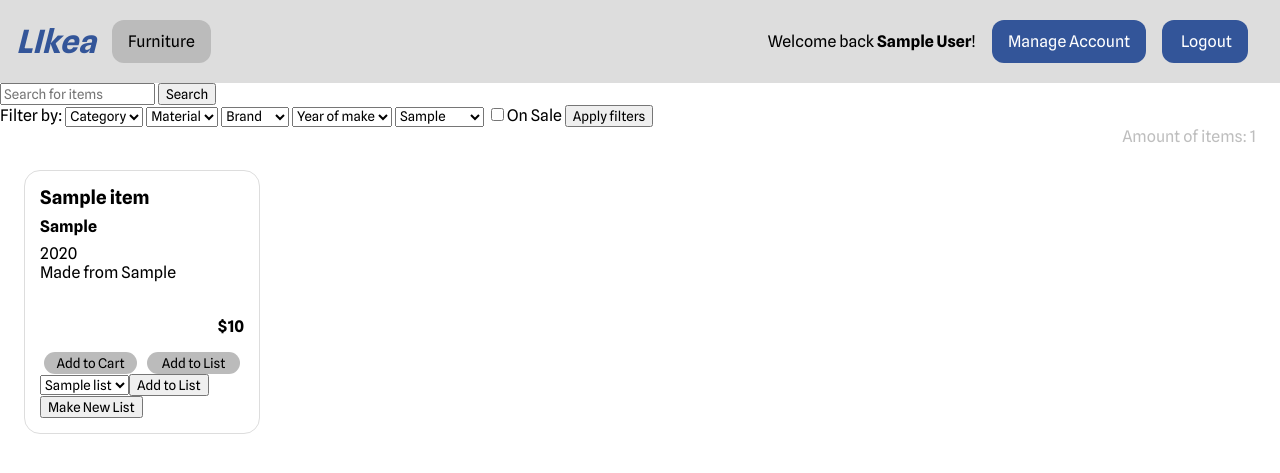
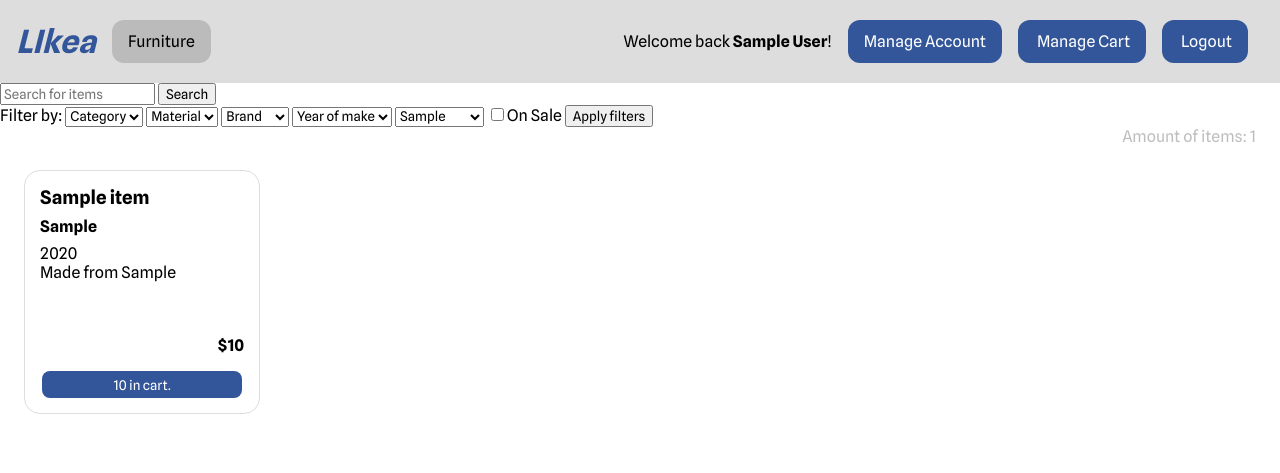
Before and after one commit to PixelFrosty/LIkea, a PHP site: page /furniture.php in a window 1280 px wide. Shown: the top 473 px of the page. Run offline with PHP 8.4, Linux system fonts and the light colour scheme; the visitor is signed in with stand-in values (Sample User, id 1); tables that the repository leaves empty hold one stand-in row (values such as "Sample post").

Commit message:
Browser buy now setup #1

```diff
--- a/css/browser.css
+++ b/css/browser.css
@@ -5,15 +5,17 @@
     gap: 0.6em;
 
     & button {
-        width: 7em;
-        border-radius: 1em;
+        width: 15em;
+        height: 2em;
+        border-radius: 0.6em;
         border-style: none;
         padding: 0.2em;
-        background: #bbb;
+        background: #359;
+        color: white;
         transition: background 0.3s ease-in-out;
 
         &:hover {
-            background: #888;
+            background: #248;
         }
     }
 }
@@ -24,6 +26,14 @@
     grid-template-columns: repeat(auto-fill, minmax(200px, 1fr));
     gap: 0.8em;
     padding: 1.5em;
+}
+
+#saleP {
+    color: green;
+    width: 5em;
+    position: relative;
+    font-size: 0.75em;
+    transform: translate(-5em,-4.5em);
 }
 
 #sale {
--- a/css/profile.css
+++ b/css/profile.css
@@ -100,6 +100,7 @@ input:not(#button), select {
     color: #359;
     font-weight: bold;
     letter-spacing: 0.1em;
+    margin-top: 0em;
     margin-bottom: 1em;
 }
 
--- a/furniture.php
+++ b/furniture.php
@@ -1,5 +1,6 @@
 <?php
 session_start();
+sleep(0.5);
 $cssfile = "browser.css";
 include 'header.php';
 
@@ -44,7 +45,7 @@ $itemQuery = <<<'EOT'
 SELECT *
 FROM (
     SELECT
-        i.itemID,
+        i.itemID AS itemID,
         i.name AS item_name,
         i.type AS item_type,
         i.material,
@@ -194,38 +195,42 @@ $itemCount = $countRes['items'];
         echo "Made from ".$row['material'];
         echo "<div id='price'>";
         if ($row['sale'] <= 0.99) {
-            echo "<b id='sale'>$".$row['salePrice']."</b><br><s>$".$row['originalPrice']."</s><br>";
+            echo "<span id='saleP'>".((1-$row['sale'])*100)."% Off!</span><br>";
+            echo "<b id='sale'>Now $".$row['salePrice']."</b><br><s>$".$row['originalPrice']."</s><br>";
         } else {
-            echo "<br><b>$".$row['originalPrice']."</b>";
+            echo "<br><br><b>$".$row['originalPrice']."</b>";
         }
+        echo "</div>";
+
+            if (isset($_SESSION['id'])) {
+                $quantity = 0;
+                $res = $conn->query("SELECT quantity FROM cart WHERE itemID = {$row['itemID']} and userID = {$_SESSION['id']}");
+                $quantityRes = $res->fetch_assoc();
+                if (isset($quantityRes)) { $quantity = $quantityRes['quantity']; }
+                if ($quantity > 0) { $cartText = "$quantity in cart.";}
+                else { $cartText = "Add to Cart";}
+                echo <<<EOT
+                <div id='purchase'>
+                    <form action="" method="post">
+                        <input type="hidden" name="itemID" id="itemID" value={$row['itemID']}>
+                        <button type="submit" name="cart" id="cart">$cartText</button>
+                    </form>
+                </div>
+                EOT;
+            }
 
         echo "</div>";
-            if (isset($_SESSION['id'])) {
-                echo "<div id='purchase'>";
-                echo <<<EOT
-                <form action="" method="post">
-                    <button type="submit" name="cart" id="cart">Add to Cart</button>
-                </form>
-                <div>
-                <button type="button" name="list" id="list">Add to List</button>
-                </div>
-                EOT;
-                echo "</div>";
-            }
-        $lists = $conn->query("SELECT * FROM list WHERE userID = $id");
-        echo "<div id='listpop'>";
-        echo "<div id='col1'>";
-        echo "<select name='type' id='lists'>";
-        while ($row = $lists->fetch_assoc()) { echo "<option value='{$row['listName']}'>{$row['listName']}</option>"; }
-        echo "</select>";
-        echo "<button type='submit' name='listadd' id='listadd'>Add to List</button>";
-        echo "</div>";
-        echo "<button type='submit' name='listmake' id='listmake'>Make New List</button>";
-        echo "<div id='col1'>";
-        echo "</div>";
+    }
 
-        echo "</div>";
-        echo "</div>";
+    if (isset($_POST['cart'])) {
+        $cartQuery = <<<EOT
+        INSERT INTO cart (userID, itemID, quantity)
+        VALUES ({$_SESSION['id']}, {$_POST['itemID']}, 1)
+        ON DUPLICATE KEY UPDATE
+            quantity = quantity + 1;
+        EOT;
+        $conn->query($cartQuery);
     }
+
     ?>
 </div>
--- a/header.php
+++ b/header.php
@@ -42,6 +42,7 @@
             <?php
                     if (isset($_SESSION['id'])) {
                         echo "<a href='profile.php'> Manage Account</a>";
+                        echo "<a href='cart.php'> Manage Cart</a>";
                         echo "<a href='logout.php'> Logout </a>";
                     } else {
                         echo "<a href='login.php'>Sign up/Login</a>";
```
